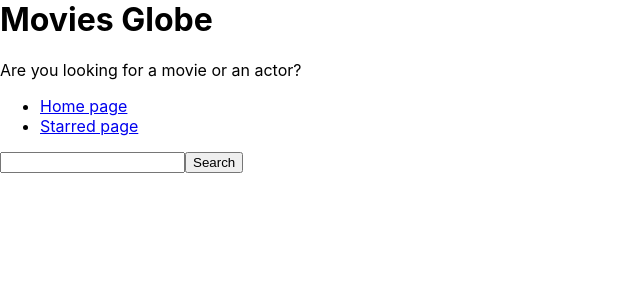
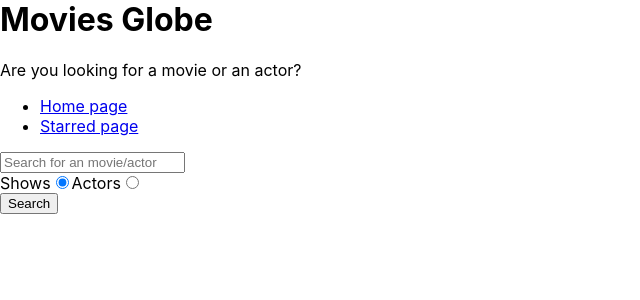
Before and after one commit to yukeshyuks/box-office, a React (Create React App) app: page / in a window 1280 px wide. Shown: the top 300 px of the page, without its empty margins (0-640 px from the left). Built offline with nearby package versions, Linux system fonts and the light colour scheme.

Commit message:
added separate search for movies and actors

```diff
--- a/src/misc/config.js
+++ b/src/misc/config.js
@@ -1,7 +1,6 @@
 const API_URL = 'https://api.tvmaze.com';
 
 export async function apiGet(queryString) {
-
   const response = await fetch(`${API_URL}${queryString}`).then(r => r.json());
   return response;
 }
--- a/src/pages/Homepage.js
+++ b/src/pages/Homepage.js
@@ -5,9 +5,12 @@
 const Homepage = () => {
   const [input, setInput] = useState('');
   const [results, setResults] = useState(null);
+  const [searchOption, setSearchOption] = useState('shows');
+
+  const isShowsSearch = searchOption === 'shows';
 
   const onSearch = () => {
-    apiGet(`/search/shows?q=${input}`).then(result =>{
+    apiGet(`/search/${searchOption}?q=${input}`).then(result =>{
       setResults(result);
       console.log(result);
     });
@@ -29,13 +32,19 @@
     }
 
     if (results && results.length > 0 ){
-      return <div> {results.map( (item) =>
-      <div key={item.show.id}>{item.show.name}</div>
-      )}
-      </div>
+      return results[0].show ? results.map(item =>
+      <div key={item.show.id}>{item.show.name}</div>) :
+      results.map( item => (
+      <div key={item.person.id}>{item.person.name}</div>
+      ));
     };
+
     return null;
 };
+
+  const onRadioChange = (ev) => {
+    setSearchOption(ev.target.value);
+  }
 
   return (
     <MainpageLayout>
@@ -43,8 +52,30 @@
         type="text"
         onChange={onInputChange}
         onKeyDown={onKeyDown}
+        placeholder="Search for an movie/actor"
         value={input}
       />
+
+      <div>
+        <label htmlFor="movies-search">
+          Shows
+          <input id="movies-search"
+            type="radio"
+            value="shows"
+            onChange={onRadioChange}
+            checked={isShowsSearch}/>
+        </label>
+
+        <label htmlFor="actors-search">
+          Actors
+          <input id="actors-search"
+            type="radio"
+            value="people"
+            onChange={onRadioChange}
+            checked={!isShowsSearch} />
+        </label>
+      </div>
+
 
       <button type="button" onClick={onSearch}>
         Search
```
